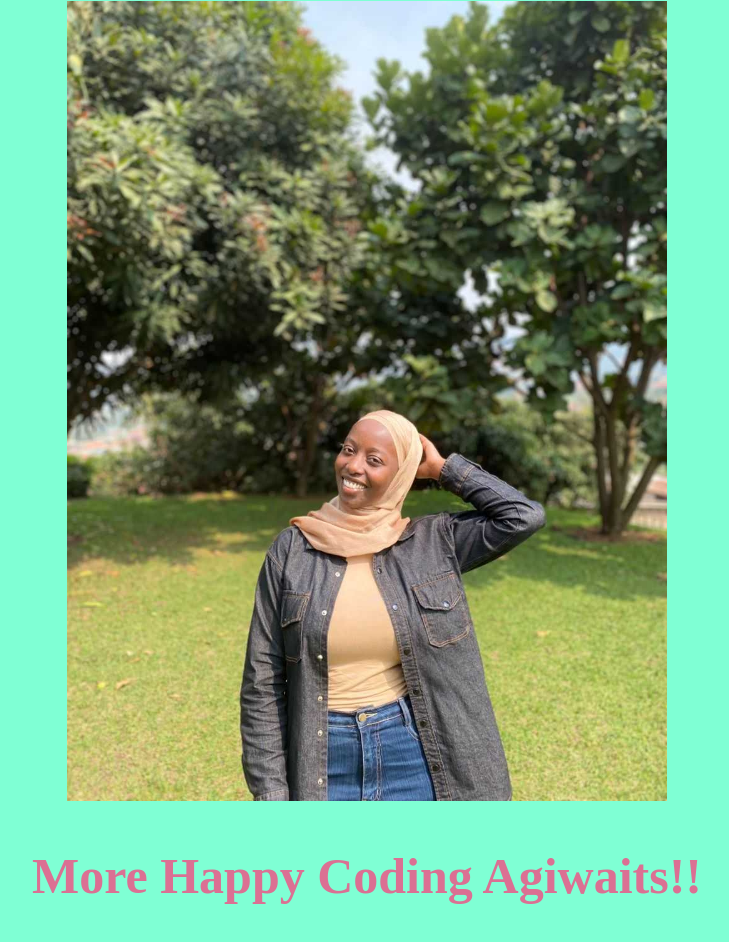
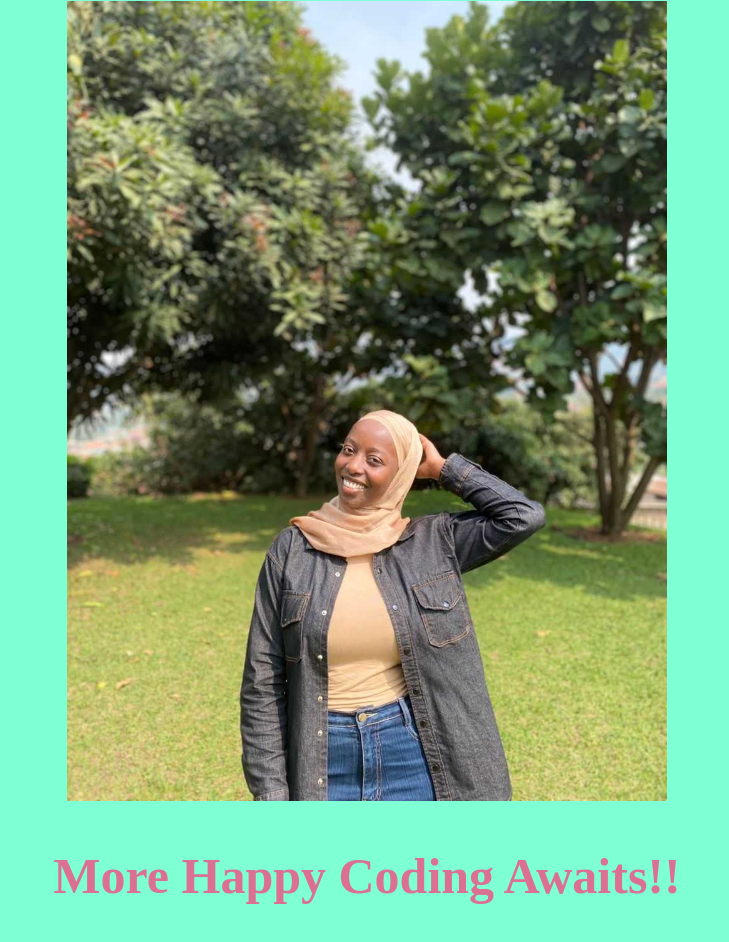
Before and after one commit to akezasaloi/Intro-to-HTML, a plain HTML site: page index.html in a window 1280 px wide. Shown: the part 1389-2331 px from the top of the page, without its empty margins (273-1002 px from the left). Drawn offline with Linux system fonts and the light colour scheme.

Commit message:
Final edits

```diff
--- a/index.html
+++ b/index.html
@@ -33,6 +33,6 @@
     <p style="text-align:center;">
     <img src="images/1000497633.jpg"style="height:800px;width:auto;">
     </p>
-    <h2 style="font-family: 'Times New Roman', Times;font-size: 50px;text-align: center;color: palevioletred;">More Happy Coding Agiwaits!!</h2>
+    <h2 style="font-family: 'Times New Roman', Times;font-size: 50px;text-align: center;color: palevioletred;">More Happy Coding Awaits!!</h2>
 </body>
 </html>
```
